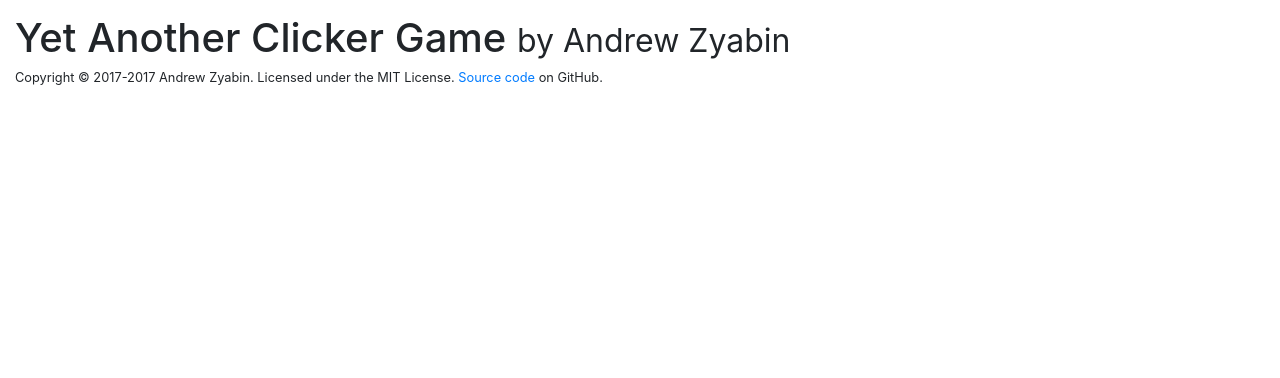
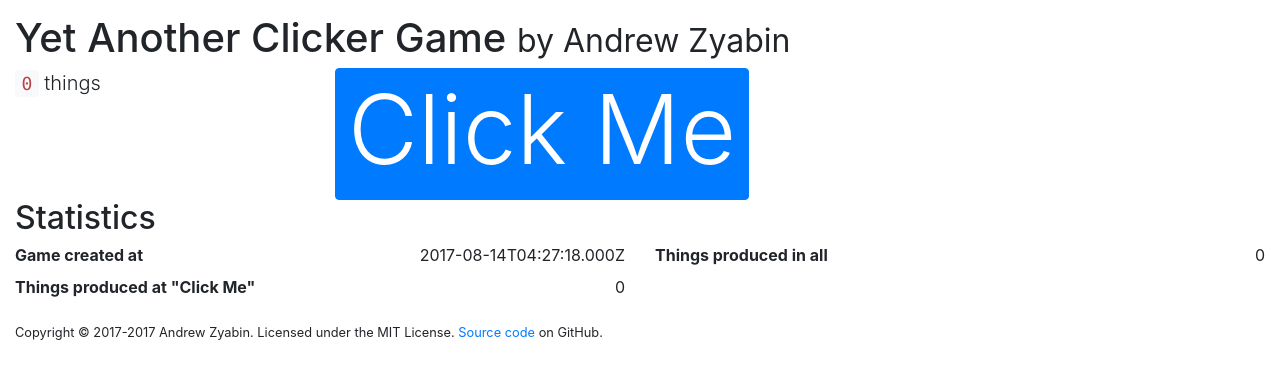
Before and after one commit to schas002/yet-another-clicker-game, a plain HTML site: page index.html in a window 1280 px wide. Drawn offline with nearby package versions, Linux system fonts and the light colour scheme.

Commit message:
:sparkles: add a thing resource and clickable

```diff
--- a/index.html
+++ b/index.html
@@ -6,8 +6,40 @@
 		<meta name="viewport" content="width=device-width, initial-scale=1">
 		<script type="text/javascript" src="https://ajax.googleapis.com/ajax/libs/jquery/3.1.0/jquery.min.js"></script>
 		<script type="text/javascript">
+			var gameObject = {
+				dateCreated: new Date().toISOString(),
+				resources: {
+					things: {
+						current: 0,
+						all: 0
+					}
+				},
+				clickables: {
+					clickMe: 0
+				}
+			};
+
+			function grantThings(gameObject, things) {
+				gameObject.resources.things.current += things;
+				gameObject.resources.things.all += things;
+				$('#things').html(gameObject.resources.things.current);
+				$('#things-all').html(gameObject.resources.things.all);
+			}
+
+			function clickMe() {
+				grantThings(gameObject, 1);
+				gameObject.clickables.clickMe++;
+				$('#click-me-amount').html(gameObject.clickables.clickMe);
+			}
+
 			$(function () {
-				console.info('+++ Looks we are all set! +++');
+				console.info('----- Setting up handlers and displays -----');
+				$('#date-created').html(gameObject.dateCreated);
+				$('#things').html(gameObject.resources.things.current);
+				$('#things-all').html(gameObject.resources.things.all);
+				$('#click-me').click(clickMe);
+				$('#click-me-amount').html(gameObject.clickables.clickMe);
+				console.info('+++++ Looks we are all set! +++++');
 			});
 		</script>
 		<link rel="stylesheet" href="https://maxcdn.bootstrapcdn.com/bootstrap/4.0.0-beta/css/bootstrap.min.css" integrity="sha384-/Y6pD6FV/Vv2HJnA6t+vslU6fwYXjCFtcEpHbNJ0lyAFsXTsjBbfaDjzALeQsN6M" crossorigin="anonymous">
@@ -17,6 +49,29 @@
 			<h1>Yet Another Clicker Game <small>by Andrew Zyabin</small></h1>
 			<div class="row">
 				<div class="col">
+					<p class="lead"><code id='things'>0</code> things</p>
+				</div>
+				<div class="col-6">
+					<button type="button" class="btn btn-primary" id="click-me"><h1 class="display-1">Click Me</h1></button>
+				</div>
+				<div class="col">
+				</div>
+			</div>
+			<div class="row">
+				<div class="col">
+					<h2>Statistics</h2>
+					<dl class="row">
+						<dt class="col-sm-2 text-left">Game created at</dt>
+						<dd class="col-sm-4 text-right" id="date-created"></dd>
+						<dt class="col-sm-3 text-left">Things produced in all</dt>
+						<dd class="col-sm-3 text-right" id="things-all"></dd>
+						<dt class="col-sm-4 text-left">Things produced at "Click Me"</dt>
+						<dd class="col-sm-2 text-right" id="click-me-amount"></dd>
+					</dl>
+				</div>
+			</div>
+			<div class="row">
+				<div class="col">
 					<p class="small">Copyright &copy; 2017-2017 Andrew Zyabin. Licensed under the MIT License. <a href="https://github.com/schas002/yet-another-clicker-game">Source code</a> on GitHub.</p>
 				</div>
 			</div>
```
